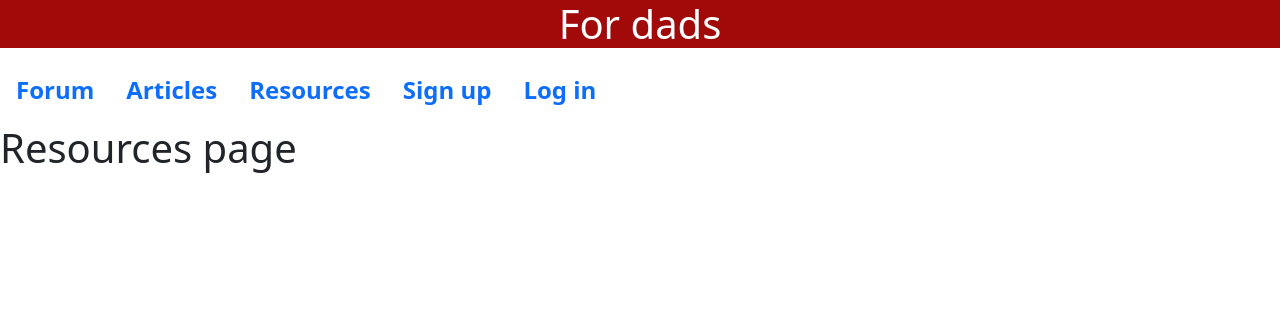
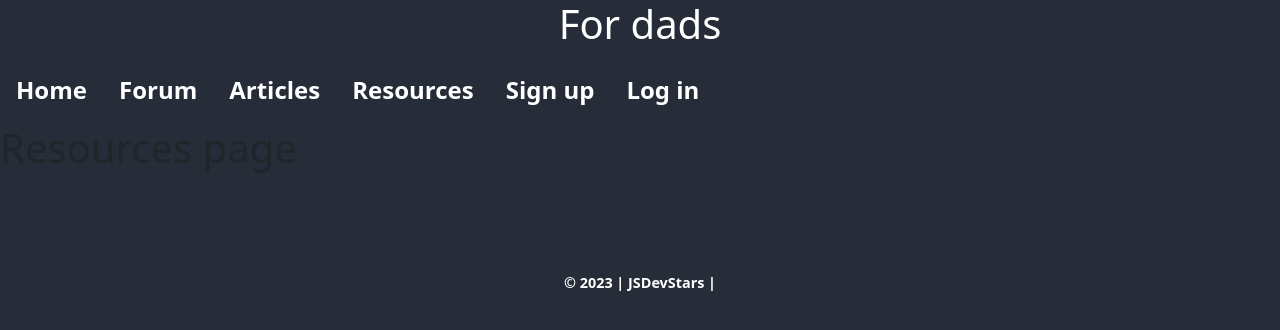
Before and after one commit to bethel-school-of-technology/team-jsdevstars-frontend, a React (Create React App) app: page /resources in a window 1280 px wide. Shown: the top 330 px of the page. Built offline with nearby package versions, Linux system fonts and the light colour scheme.

Commit message:
added styles

```diff
--- a/src/App.js
+++ b/src/App.js
@@ -1,12 +1,15 @@
 import React from 'react';
 import Header from './components/Header';
 import Navbar from './components/Navbar';
+import Footer from './components/Footer';
+import './styles/App.css'
 
 function App() {
   return (
-    <div>
+    <div className='app'>
       <Header />
       <Navbar />
+      <Footer />
     </div>
   );
 }
--- a/src/components/Footer.js
+++ b/src/components/Footer.js
@@ -1,10 +1,11 @@
 import React from 'react';
+import '../styles/Footer.css';
 
 function Footer() {
   return (
-    <footer>
+    <div className='footer'>
       <p>© 2023 | JSDevStars | </p>
-    </footer>
+    </div>
   );
 }
 
--- /dev/null
+++ b/src/components/Home.js
@@ -0,0 +1,90 @@
+import React from 'react';
+import Carousel from 'react-bootstrap/Carousel';
+import '../styles/Home.css';
+
+function Home() {
+  return (
+    <div>
+      <div className="carousel">
+        <Carousel>
+          <Carousel.Item interval={3000}>
+            <img
+              className="d-block w-100"
+              src="https://images.unsplash.com/photo-1439920120577-eb3a83c16dd7?ixlib=rb-4.0.3&ixid=MnwxMjA3fDB8MHxzZWFyY2h8OHx8ZmF0aGVyfGVufDB8fDB8fA%3D%3D&auto=format&fit=crop&w=800&q=60"
+              alt="First slide"
+            />
+            <Carousel.Caption>
+              <h3>First slide label</h3>
+              <p>Nulla vitae elit libero, a pharetra augue mollis interdum.</p>
+            </Carousel.Caption>
+          </Carousel.Item>
+          <Carousel.Item interval={3000}>
+            <img
+              className="d-block w-100"
+              src="https://media.istockphoto.com/id/1297798323/photo/emotional-development.jpg?b=1&s=170667a&w=0&k=20&c=1kMAf8nR3C6xy9Gt79Ps47HPUZveQzWIJQaeGj_rj0E="
+              alt="Second slide"
+            />
+            <Carousel.Caption>
+              <h3>Second slide label</h3>
+              <p>Lorem ipsum dolor sit amet, consectetur adipiscing elit.</p>
+            </Carousel.Caption>
+          </Carousel.Item>
+          <Carousel.Item interval={3000}>
+            <img
+              className="d-block w-100"
+              src="https://images.unsplash.com/photo-1627662055794-94ab33f5913a?ixlib=rb-4.0.3&ixid=MnwxMjA3fDB8MHxzZWFyY2h8NTh8fGFzaWFuJTIwZmF0aGVyfGVufDB8MHwwfHw%3D&auto=format&fit=crop&w=800&q=60"
+              alt="Third slide"
+            />
+            <Carousel.Caption>
+              <h3>Third slide label</h3>
+              <p>
+                Praesent commodo cursus magna, vel scelerisque nisl consectetur.
+              </p>
+            </Carousel.Caption>
+          </Carousel.Item>
+          <Carousel.Item interval={3000}>
+            <img
+              className="d-block w-100"
+              src="https://images.unsplash.com/photo-1615723411974-ed6cf1a6180a?ixlib=rb-4.0.3&ixid=MnwxMjA3fDB8MHxzZWFyY2h8OHx8ZGFkc3xlbnwwfDB8MHx8&auto=format&fit=crop&w=800&q=60"
+              alt="Fourth slide"
+            />
+            <Carousel.Caption>
+              <h3>Fourth slide label</h3>
+              <p>
+                Praesent commodo cursus magna, vel scelerisque nisl consectetur.
+              </p>
+            </Carousel.Caption>
+          </Carousel.Item>
+          <Carousel.Item interval={3000}>
+            <img
+              className="d-block w-100"
+              src="https://images.unsplash.com/photo-1468184121329-65aab8e7ad84?ixlib=rb-4.0.3&ixid=MnwxMjA3fDB8MHxzZWFyY2h8NzB8fGRhZHN8ZW58MHwwfDB8fA%3D%3D&auto=format&fit=crop&w=800&q=60"
+              alt="Fifth slide"
+            />
+            <Carousel.Caption>
+              <h3>Fifth slide label</h3>
+              <p>
+                Praesent commodo cursus magna, vel scelerisque nisl consectetur.
+              </p>
+            </Carousel.Caption>
+          </Carousel.Item>
+          <Carousel.Item interval={3000}>
+            <img
+              className="d-block w-100"
+              src="https://images.unsplash.com/photo-1595182084742-abd9ecc0f0c8?ixlib=rb-4.0.3&ixid=MnwxMjA3fDB8MHxzZWFyY2h8MjZ8fGRhZCUyMHBsYXlpbmd8ZW58MHwwfDB8fA%3D%3D&auto=format&fit=crop&w=800&q=60"
+              alt="Sixth slide"
+            />
+            <Carousel.Caption>
+              <h3>Sixth slide label</h3>
+              <p>
+                Praesent commodo cursus magna, vel scelerisque nisl consectetur.
+              </p>
+            </Carousel.Caption>
+          </Carousel.Item>
+        </Carousel>
+      </div>
+    </div>
+  );
+};
+
+export default Home;
--- a/src/components/Navbar.js
+++ b/src/components/Navbar.js
@@ -1,11 +1,12 @@
 import React from "react";
 import { Link, Routes, Route } from "react-router-dom";
-import { Nav, NavItem } from 'react-bootstrap';
+import { Nav } from 'react-bootstrap';
 import Signup from "./Signup";
 import Login from "./Login";
 import Resources from "./Resources";
 import Forum from "./Forum";
 import Articles from './Articles';
+import Home from "./Home";
 import '../styles/Navbar.css'
 
 function Navbar() {
@@ -13,16 +14,18 @@ function Navbar() {
     <>
       <div className="navbar">
         <Nav>
-            <Link className="nav-link" to="/forum">Forum</Link>
-            <Link className="nav-link" to="/articles">Articles</Link>
-            <Link className="nav-link" to="/resources">Resources</Link>
-            <Link className="nav-link" to="/signup">Sign up</Link>
-            <Link className="nav-link" to="/login">Log in</Link>
+          <Link className="nav-link text-white" to="/">Home</Link>
+          <Link className="nav-link text-white" to="/forum">Forum</Link>
+          <Link className="nav-link text-white" to="/articles">Articles</Link>
+          <Link className="nav-link text-white" to="/resources">Resources</Link>
+          <Link className="nav-link text-white" to="/signup">Sign up</Link>
+          <Link className="nav-link text-white" to="/login">Log in</Link>
         </Nav>
       </div>
 
       <div className='routes--items'>
         <Routes>
+          <Route path="/" element={<Home />} />
           <Route path="/signup" element={<Signup />} />
           <Route path="/login" element={<Login />} />
           <Route path='/forum' element={<Forum />} />
--- /dev/null
+++ b/src/styles/App.css
@@ -0,0 +1,3 @@
+*{
+  background-color: rgb(38, 45, 56);
+}
--- /dev/null
+++ b/src/styles/Footer.css
@@ -0,0 +1,7 @@
+.footer{
+  margin:100px;
+  font-weight: 900;
+  font-size: 0.9rem;
+  text-align: center;
+  color: white;
+}
--- a/src/styles/Header.css
+++ b/src/styles/Header.css
@@ -1,5 +1,5 @@
 .header{
-    background-color: rgb(162, 10, 10);
+    background-color: rgb(38, 45, 56);
     color: #fff;
     text-align: center;
     }
--- /dev/null
+++ b/src/styles/Home.css
@@ -0,0 +1,6 @@
+.carousel{
+  max-width: 800px;
+  max-height: 800px;
+  margin: 0 auto;
+  margin-top: 100px;
+}
--- a/src/styles/Navbar.css
+++ b/src/styles/Navbar.css
@@ -3,3 +3,7 @@
     font-size: 1.5rem;
     font-weight: 600;
 }
+
+Link{
+    color: white;
+}
```
